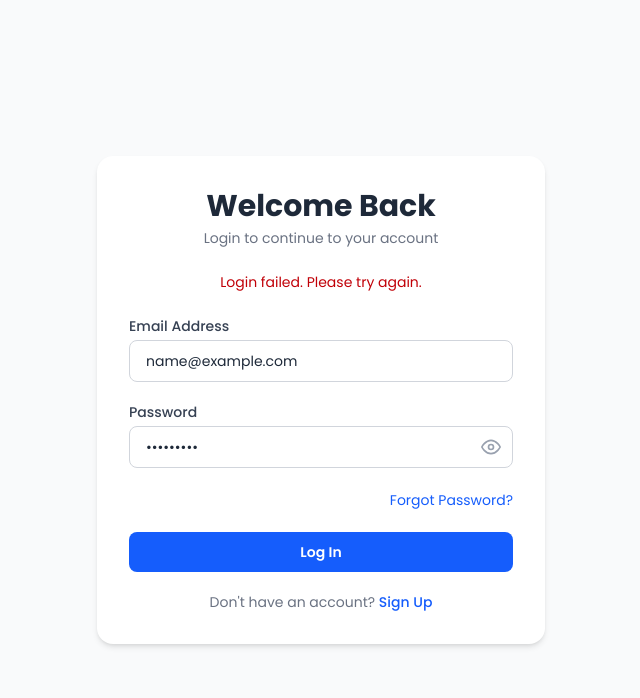
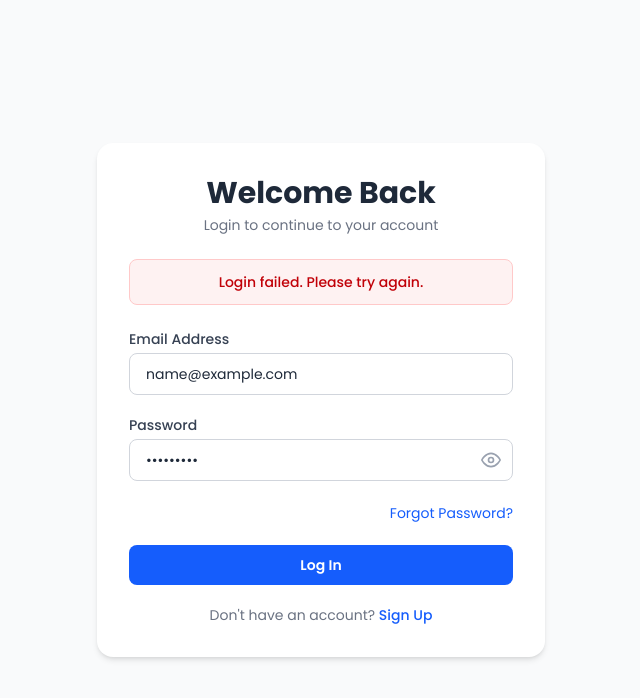
Before and after one commit to CodeDeff/undobharat, a React (Vite) app in the folder frontend/: page /auth/signin in a window 1280 px wide. Both pictures are taken after typing "name@example.com", "Sample123" into the empty fields and a click on the button "Log In". Shown: the top 698 px of the page, without its empty margins (319-959 px from the left). Built offline with nearby package versions, Linux system fonts and the light colour scheme; no server answers.

Commit message:
error message style changed

```diff
--- a/frontend/src/features/auth/pages/Signin.jsx
+++ b/frontend/src/features/auth/pages/Signin.jsx
@@ -58,10 +58,11 @@ const Signin = () => {
           <h1 className="text-3xl font-bold text-gray-800">Welcome Back</h1>
           <p className="text-sm text-gray-500">Login to continue to your account</p>
         </div>
-        {
-          errormsg &&
-        <p className="text-center text-sm text-red-700">{errormsg}</p>
-        }
+         {errormsg && (
+            <div className="bg-red-50 text-red-700 text-sm p-3 rounded-lg border border-red-200 text-center font-medium transition-all">
+              {errormsg}
+            </div>
+          )}
         {/* Form */}
         <form className="space-y-5">
 
```
